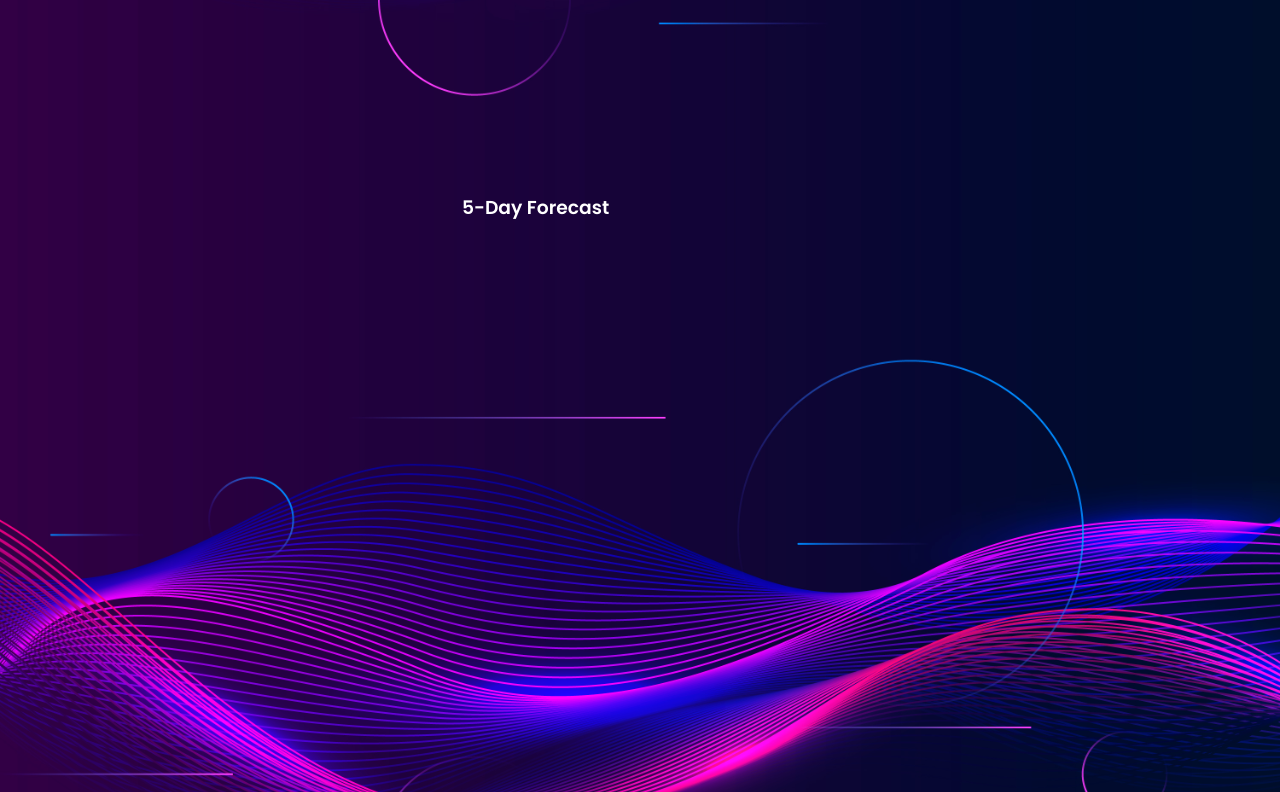
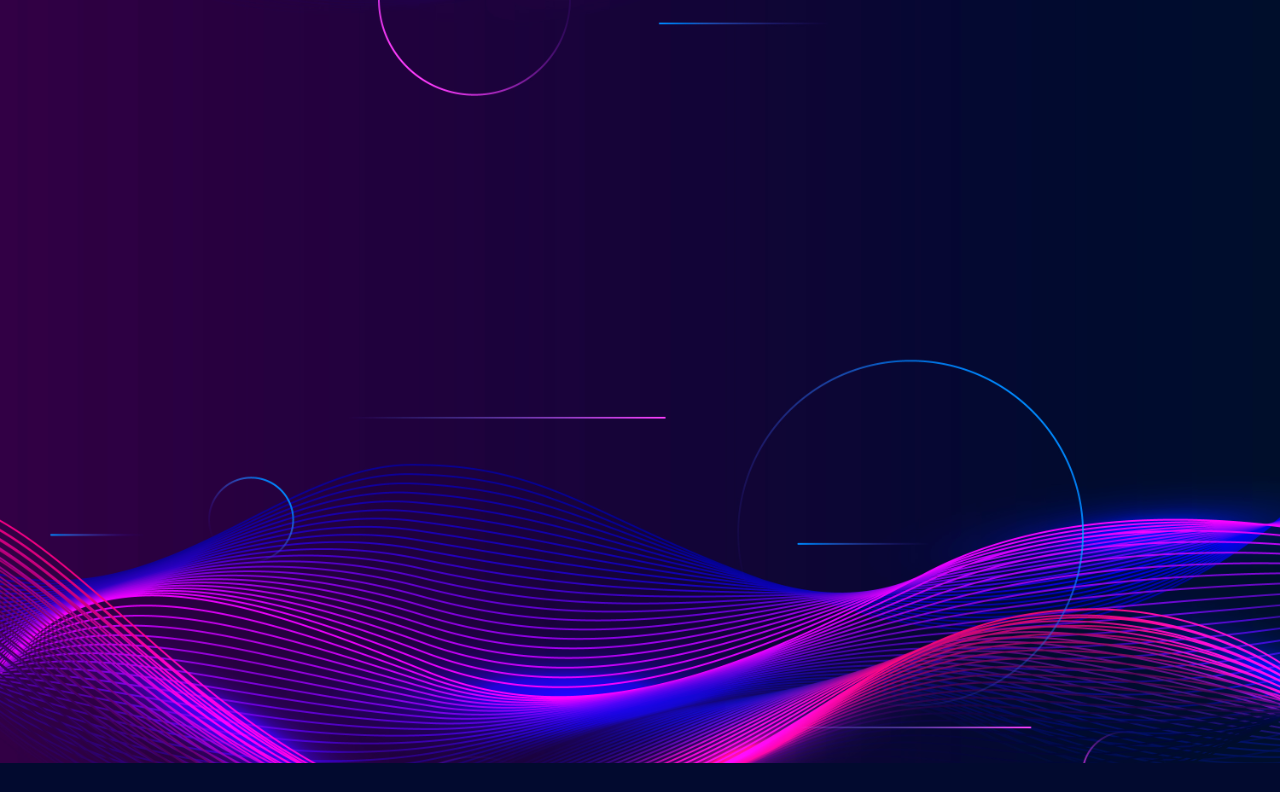
Before and after one commit to aditya95-pixel/nasa_space_app, a Flask app: page /weather in a window 1280 px wide. Shown: the part 595-1387 px from the top of the page. After the commit the page ends 1358 px from the top, so only its background shows below. Run offline with Flask 3, Linux system fonts and the light colour scheme; parts of the project's set-up code (start-up, migrations or seed data) failed here and were passed over; some libraries are stand-ins or nearby versions.

Commit message:
Update weather.html

```diff
--- a/AgroSpace/templates/weather.html
+++ b/AgroSpace/templates/weather.html
@@ -145,7 +145,6 @@
 
         <!-- 5-Day Forecast -->
         <div class="forecast-container">
-            <h3>5-Day Forecast</h3>
             <div id="forecast"></div>
         </div>
 
@@ -177,13 +176,15 @@
             .then(response => response.json())
             .then(json => {
                 if (json.cod == '404') {
-                    cityHide.textContent = city;
-                    container.style.height = '400px';
+                    cityHide.textContent = '';
+                    container.style.height = '1200px';
                     weatherBox.classList.remove('active');
                     weatherDetails.classList.remove('active');
                     error404.classList.add('active');
+                    forecastContainer.innerHTML = "";
                     return;
                 }
+
 
                 const image = document.querySelector('.weather-box img');
                 const temperature = document.querySelector('.weather-box .temperature');
@@ -226,7 +227,7 @@
                 fetch(`https://api.openweathermap.org/data/2.5/forecast?q=${city}&units=metric&appid=${APIKey}`)
                 .then(response => response.json())
                 .then(json => {
-                    forecastContainer.innerHTML = ""; // Clear previous forecast
+                    forecastContainer.innerHTML="5-Day Weather Forecast"; // Clear previous forecast
                     const forecastList = json.list.filter((item) => item.dt_txt.includes("12:00:00")); // Get only midday forecasts
 
                     forecastList.forEach(day => {
```
